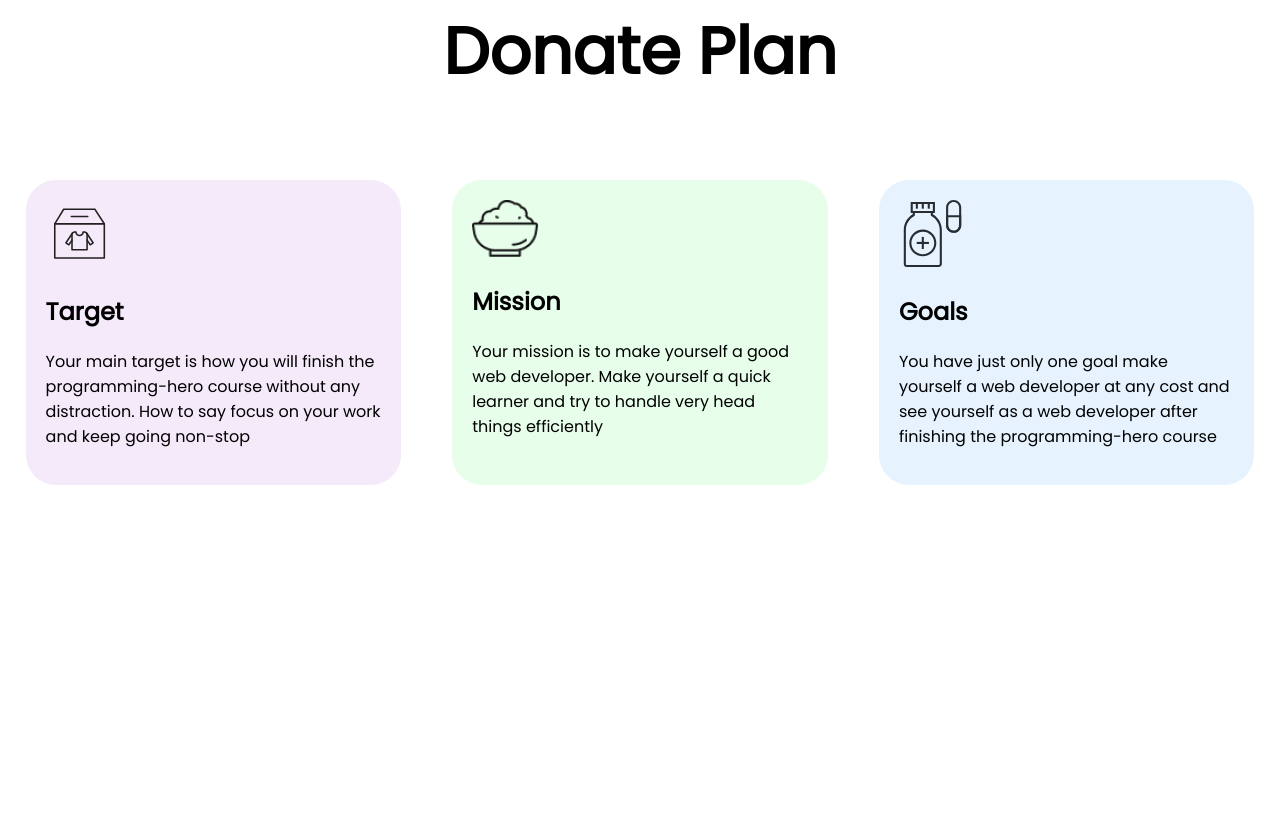
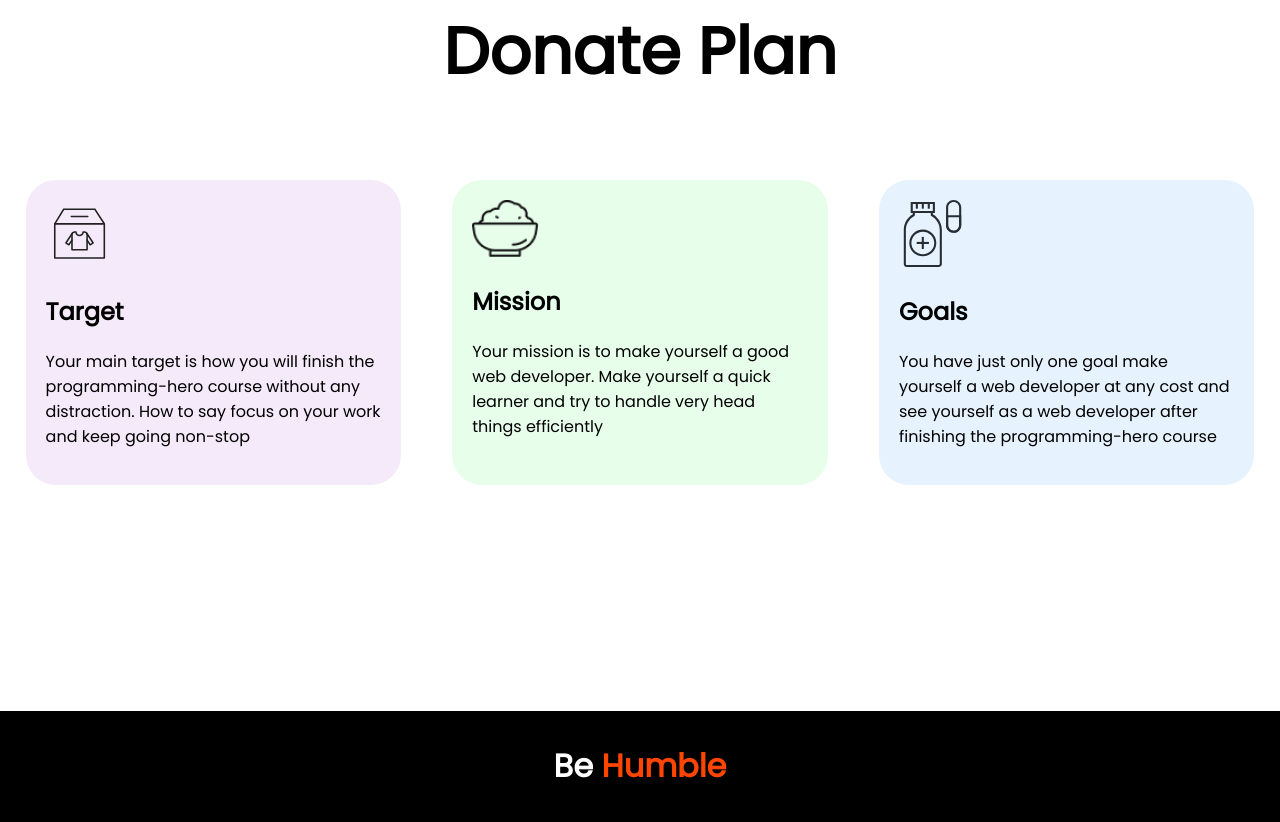
Before and after one commit to Nur-Al-Mumit/Assignment_01, a plain HTML site: page index.html in a window 1280 px wide. Shown: the part 1819-2641 px from the top of the page. Before the commit the page ends 2330 px from the top, so only its background shows below. Drawn offline with Linux system fonts and the light colour scheme.

Commit message:
footer added

```diff
--- a/index.html
+++ b/index.html
@@ -79,6 +79,10 @@
             </div>
         </div>
     </section>
+    <!-- Footer -->
+    <footer>
+        <h1>Be <span>Humble</span></h1>
+    </footer>
 </body>
 
 </html>
--- a/style.css
+++ b/style.css
@@ -103,3 +103,27 @@ body {
 #third-blog {
   background-color: #e6f3fe;
 }
+
+
+
+
+
+
+
+
+
+
+
+
+
+/* Footer section */
+footer{
+  margin-top: 200px;
+  background-color: black;
+  color: white;
+  text-align: center;
+  padding: 10px;
+}
+footer span{
+  color: orangered;
+}
```
